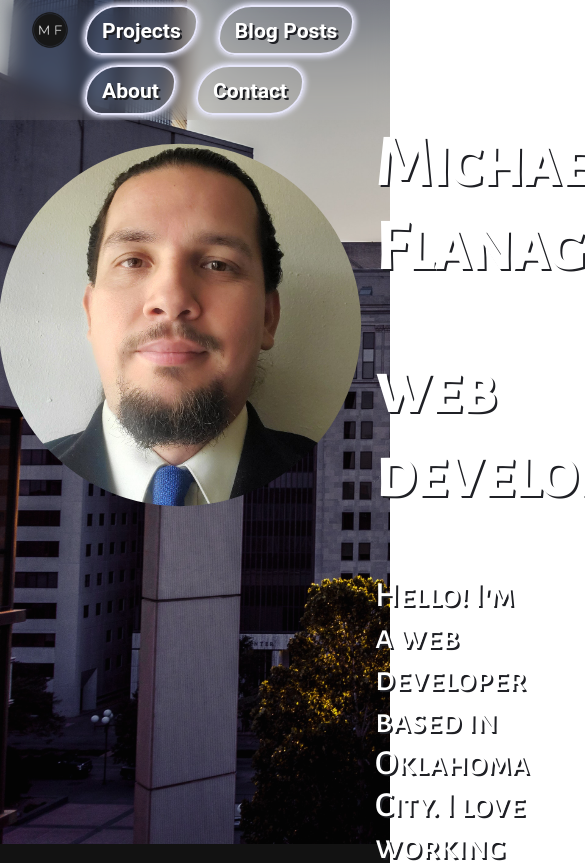
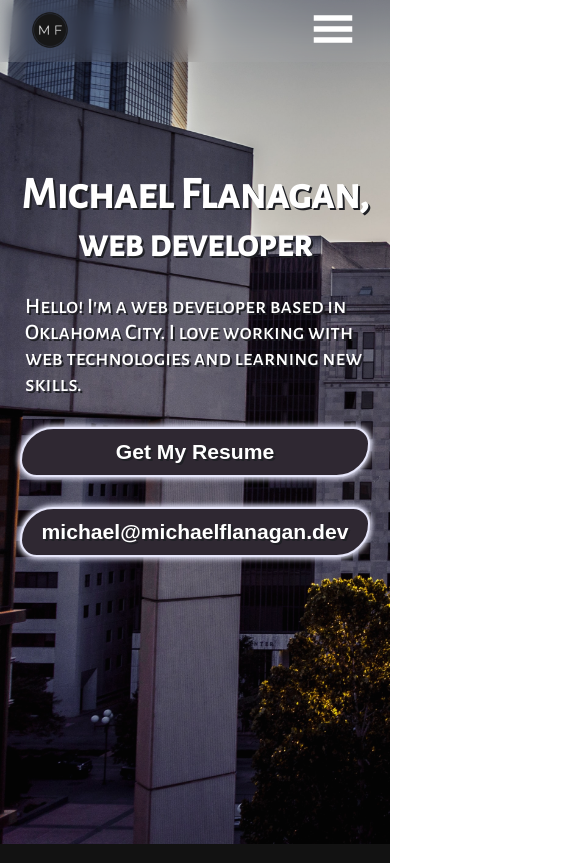
Before and after one commit to MFlanagan7/portfolio-site, a React (Create React App) app: page / in a window 390 px wide. Shown: the top 863 px of the page, 585 px wide, since content can reach past the window. Built offline with nearby package versions, Linux system fonts and the light colour scheme.

Commit message:
hero section and navbar made responsive

```diff
--- a/src/components/BlogPost.js
+++ b/src/components/BlogPost.js
@@ -6,8 +6,8 @@ const BlogPost = function({item: { id, title, body, image } }) {
         <StyledBlogPost layout={id % 2 === 0 && 'row-reverse'}>
             <h3>{title}</h3>
             <div>
+                <img src={asiabg} alt='An asian city from street view.' />
                 <p>{body}</p>
-                <img src={asiabg} alt='An asian city from street view.' />
             </div>
         </StyledBlogPost>
     )
--- a/src/components/Navbar.js
+++ b/src/components/Navbar.js
@@ -2,6 +2,7 @@ import StyledNavbar from "./styles/Navbar.styled"
 import Button from "./styles/Button.styled"
 import logo from "../img/MF-transparent.png"
 import { Link } from "react-scroll"
+import { GiHamburgerMenu } from "react-icons/gi"
 
 
 const Navbar = function() {
@@ -23,6 +24,7 @@ const Navbar = function() {
                 <Link to="contact-section" spy={true} smooth={true}>
                     <Button hoverbg="#393990">Contact</Button>
                 </Link>
+                <span><GiHamburgerMenu /></span>
             </div>
         </StyledNavbar>
     )
--- a/src/components/styles/BlogPost.styled.js
+++ b/src/components/styles/BlogPost.styled.js
@@ -25,10 +25,31 @@ const StyledBlogPost = styled.div`
     }
 
     img {
+        height: 10vh;
+        width: auto;
         max-height: 200px;
         border-radius: 25px;
         box-shadow: 0 0 5px 2px black;
     }
+
+    @media screen and (max-width: 70em) {
+        div {
+            display: flex;
+            flex-direction: column;
+            flex-flow: wrap;
+            padding: 10px 25px;
+        }
+
+        img {
+            margin: 20px auto;
+        }
+
+        p {
+            margin-top: 10px;
+            text-align: justify;
+            text-justify: auto;
+        }
+    }
 `
 
 export default StyledBlogPost
--- a/src/components/styles/Button.styled.js
+++ b/src/components/styles/Button.styled.js
@@ -13,7 +13,7 @@ const StyledButton = styled.button`
     font-weight: bold;
     font-size: 1.2em;
     min-height: 50px;
-    font-family: "Roboto", Arial, sans-serif;
+    /* font-family: "Roboto", Arial, sans-serif; */
     &:hover {
         background: ${({ hoverbg }) => hoverbg || '#191970'};
         cursor: pointer;
--- a/src/components/styles/HeroSection.styled.js
+++ b/src/components/styles/HeroSection.styled.js
@@ -1,34 +1,116 @@
 import styled from "styled-components"
 
 const StyledHeroSection = styled.div`
-    display: flex;
-    justify-content: space-evenly;
+
     height: 100vh;
     background: rgba(30, 30, 30, 0.1);
     text-shadow: 2px 2px #1f2025;
+    padding-top: 20vh;
 
     img {
-        margin-top: 75px;
-        clip-path: circle(41% at 48%);
-        max-width: 375px;
-        max-height: 500px;
-    }
-
-    h1, h2 {
-        font-size: 4em;
-    }
-
-    button {
-        height: 2em;
+        display: none;
     }
 
     div {
-        margin-top: 75px;
-        max-width: 40%;
+        display: flex;
+        flex-direction: column;
+        align-items: center;
+
+        button {
+            min-width: 350px;
+            margin-bottom: 25px;
+        }
+    }
+
+    h1 {
+        font-size: 44px;
+    }
+
+    h2 {
+        font-size: 38px;
     }
 
     p {
-        font-size: 2em;
+        font-size: 22px;
+        margin: 25px;
+    }
+
+    // Small devices (landscape phones, 576px and up)
+    @media (min-width: 576px) {
+        h1 {
+            font-size: 48px;
+        }
+
+        h2 {
+            font-size: 42px;
+        }
+
+        p {
+            font-size: 26px;
+            margin: 25px;
+        }
+    }
+
+    // Medium devices (tablets, 768px and up)
+    @media (min-width: 768px) {
+        display: flex;
+        justify-content: space-evenly;
+
+        img {
+            display: flex;
+            clip-path: circle(41% at 48%);
+            max-width: 300px;
+            max-height: 400px;
+            margin: 0 5%;
+        }
+    }
+
+    // Large devices (desktops, 992px and up)
+    @media (min-width: 992px) {
+        h1 {
+            font-size: 52px;
+        }
+
+        h2 {
+            font-size: 46px;
+        }
+
+        p {
+            font-size: 30px;
+            margin: 25px;
+        }
+    }
+
+    // Extra large devices (large desktops, 1200px and up)
+    @media (min-width: 1200px) {
+        img {
+            clip-path: circle(41% at 48%);
+            min-width: 24vw;
+            min-height: 32vw;
+            margin: 0 5%;
+        }
+
+        div {
+            button {
+                min-width: 25vw;
+                min-height: 7vh;
+                font-size: 3vh;
+                border-radius: 10vh 5vh;
+            }
+        }
+
+        h1 {
+            font-size: 10vh;
+        }
+
+        h2 {
+            font-size: 8vh;
+        }
+
+        p {
+            font-size: 5vh;
+            margin: 25px;
+        }
     }
 `
 
--- a/src/components/styles/Navbar.styled.js
+++ b/src/components/styles/Navbar.styled.js
@@ -24,6 +24,51 @@ const StyledNavbar = styled.div`
         width: 55px;
         margin: 0 0 0 20px;
     }
+
+    span {
+        height: 55px;
+        width: 55px;
+        margin: 7px 30px 0 0;
+        cursor: pointer;
+        font-size: 44px;
+        display: flex;
+        justify-content: center;
+    }
+
+    button {
+        display: none;
+    }
+
+    // Small devices (landscape phones, 576px and up)
+    @media (min-width: 576px) {
+
+    }
+
+    // Medium devices (tablets, 768px and up)
+    @media (min-width: 768px) {
+        span {
+            display: none;
+        }
+
+        button {
+            display: inline-block;
+        }
+
+        div {
+            display: flex;
+            justify-content: space-between;
+        }
+    }
+
+    // Large devices (desktops, 992px and up)
+    @media (min-width: 992px) {
+
+    }
+
+    // Extra large devices (large desktops, 1200px and up)
+    @media (min-width: 1200px) {
+
+    }
 `
 
 export default StyledNavbar
--- a/src/index.css
+++ b/src/index.css
@@ -1,6 +1,12 @@
 @font-face {
   font-family: 'AlegreyaSansSC-Medium';
   src: url(./fonts/AlegreyaSansSC-Medium.ttf);
+}
+
+* {
+  margin: 0;
+  padding: 0;
+  box-sizing: border-box;
 }
 
 body {
```
